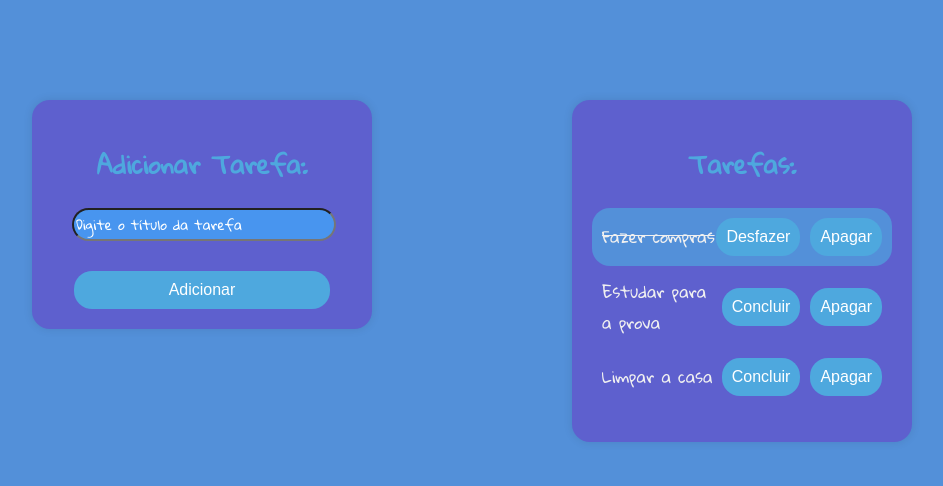
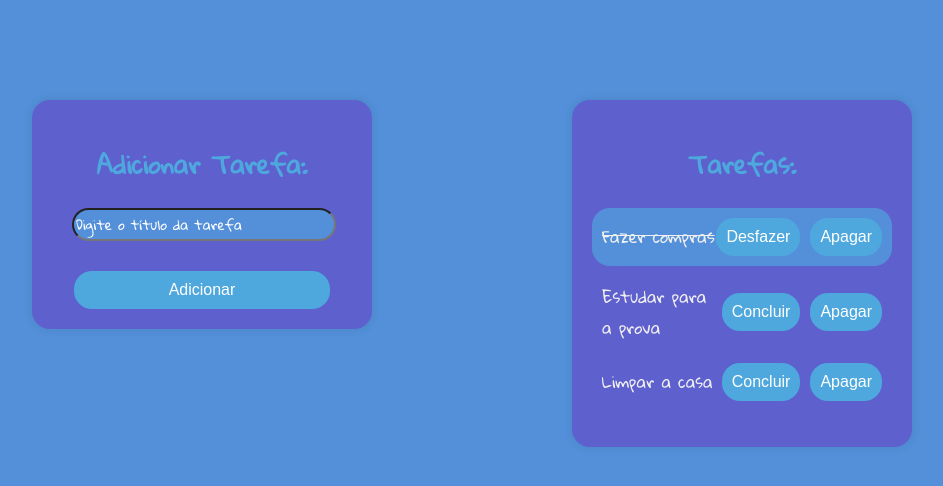
Before and after one commit to Laura2606/exercicios-trybe, a Flask app: page /complete/1 in a window 1280 px wide. Shown: the top 486 px of the page, without its empty margins (168-1111 px from the left). Run offline with Flask 3, Linux system fonts and the light colour scheme.

Commit message:
Testa adição de imagem de fundo e adiciona espaço entre itens da lista, projeto finalizado por enquanto

```diff
--- a/python/gerenciador-tarefas/src/views/static/styles.css
+++ b/python/gerenciador-tarefas/src/views/static/styles.css
@@ -1,6 +1,7 @@
 body {
     font-family: 'Gloria Hallelujah', 'Comic Sans MS', cursive;
     background-color: #5390d9;
+    /* background-image: url('./image/purple-flowers.jpg'); */
     color: #333;
     margin: 0;
     padding: 0;
@@ -16,6 +17,8 @@ body {
     padding: 20px;
     box-shadow: 0 0 10px rgba(0, 0, 0, 0.1);
     border-radius: 18px;
+    /* border-style: dotted; */
+    border-color: #ffc300;
     width: 300px;
     /* height: 400px; */
     margin: 100px;
@@ -41,7 +44,7 @@ body {
     margin-left: 8px;
     /* Adicione margem inferior para separar o input do botão */
     border-radius: 18px;
-    background-color: #4895ef;
+    background-color: #5390d9;
     font-family: 'Gloria Hallelujah', 'Comic Sans MS', cursive;
     color: #fff;
 
@@ -65,14 +68,15 @@ h2 {
 
 button:hover,
 button.complete:hover,
-button.delete:hover {
+button.delete:hover,
+button.undo:hover {
     background: #5e60ce;
 }
 
 button,
 button.complete,
 button.delete,
-button.undo:hover {
+button.undo {
     width: 100%;
     padding: 10px;
     background: #4ea8de;
@@ -114,6 +118,7 @@ li:last-child {
     background-color: #5390d9;
     border-radius: 18px;
     flex: 1;
+    margin-bottom: 5px;
 }
 
 .button-container {
```
Also changed, not shown: python/gerenciador-tarefas/src/views/static/image/purple-flowers.jpg (added), python/gerenciador-tarefas/src/views/static/image/quadro-de-flor-roxa-em-aquarela_65186-3402.jpg (added).
